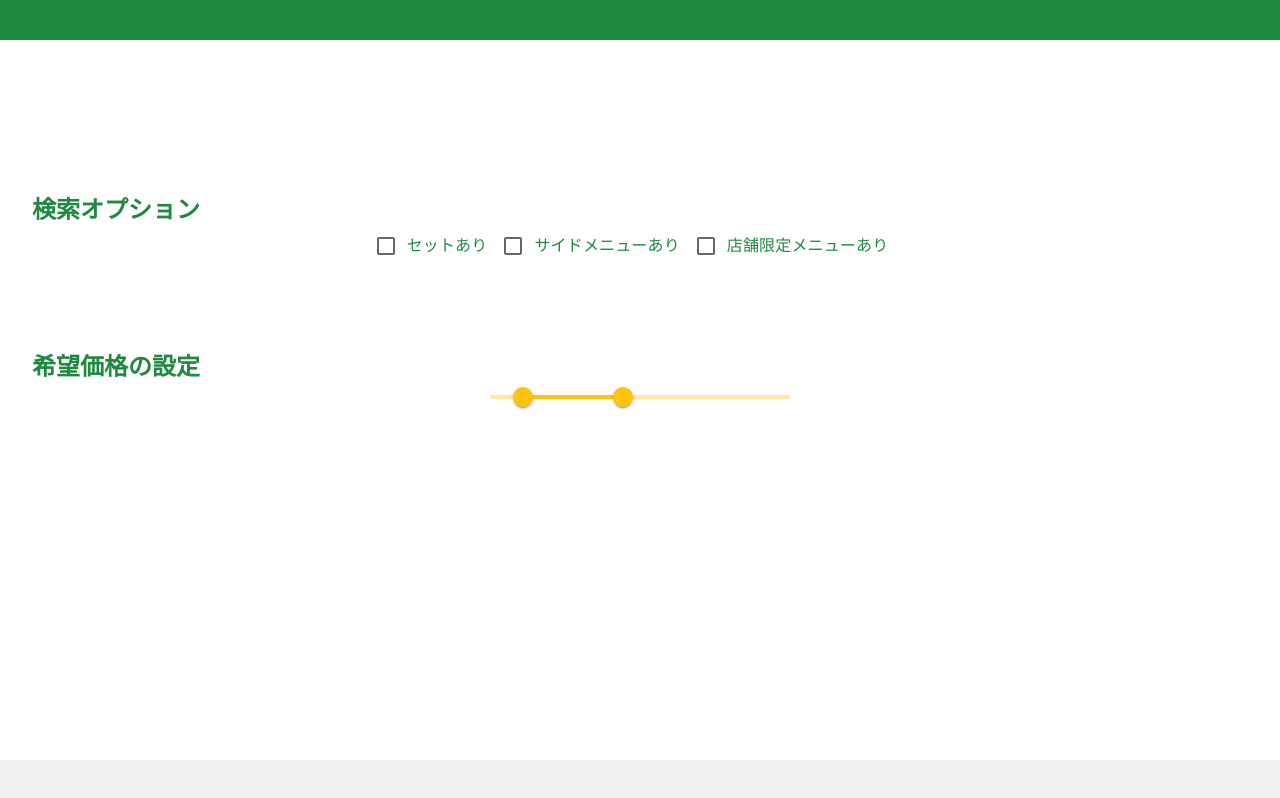
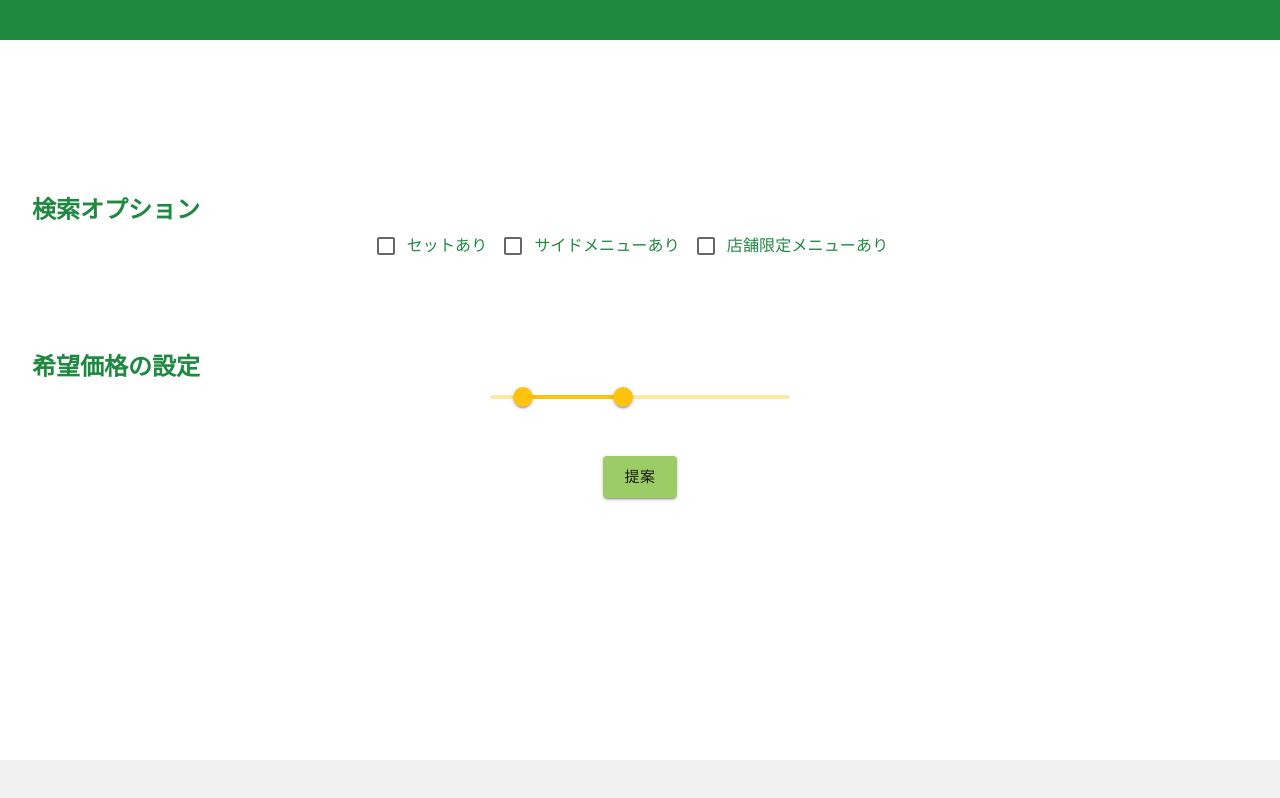
Before and after one commit to kapibara99/subway-combinations, a React (Vite) app in the folder vite-project/: page / in a window 1280 px wide. Built offline with nearby package versions, Linux system fonts and the light colour scheme.

Commit message:
add to result button

```diff
--- a/vite-project/src/components/usuallyMargin/MarginSet.tsx
+++ b/vite-project/src/components/usuallyMargin/MarginSet.tsx
@@ -1,5 +1,6 @@
 import * as React from 'react';
 import "./margin.scss"
+import { marginSetType } from '../../@types/element';
 
 export const MarginSet = (props:marginSetType) => {
   const style = String(props.value) ? `margin-${props.value}` : "";
--- a/vite-project/src/pages/Home.tsx
+++ b/vite-project/src/pages/Home.tsx
@@ -1,10 +1,16 @@
 //mui
 import { useEffect, useState } from 'react';
+
+//router
+import { Link } from "react-router-dom";
+
+// mui
+import { Box , Button } from "@mui/material";
 
 // Local Components
 import { CheckList } from '../components/checkList/checkList';
 import MinimumDistanceSlider from '../components/SlideBar/SlideBar';
-import { MarginSet } from '../components/UsuallyMargin/marginSet';
+import { MarginSet } from '../components/usuallyMargin/MarginSet';
 
 export const Home = () => {
     return (
@@ -12,8 +18,19 @@ export const Home = () => {
       <CheckList />
       <MarginSet value="large" />
       <MinimumDistanceSlider />
+      <MarginSet value="middle" />
+      <Box textAlign='center'>
+      <Button
+        variant="contained"
+        color="primary"
+        size="large"
+        component={Link}
+        to="/result"
+      >
+      提案
+    </Button>
+      </Box>
       <MarginSet value="large" />
-
     </main>
   )
 }
--- a/vite-project/src/pages/Result.tsx
+++ b/vite-project/src/pages/Result.tsx
@@ -1,4 +1,5 @@
 import React, { useState , useEffect } from 'react'
+
 import { ResultCard } from '../components/resultCard/resultCard';
 //redux
 import { useDispatch, useSelector } from 'react-redux';
@@ -19,15 +20,13 @@ export const Result = () => {
       dispatch(updateDataAction(data));
     });
   },[])
-  // const resultList:React.VFC = (array:Data[]) => {
-  //   return
-  // }
+
   return (
     <main>
-      {/* <p>aaaa</p> */}
-      {recommendMenu.map( (data:Data,i:number) =>
+      {recommendMenu.length && recommendMenu.map( (data:Data,i:number) =>
         <ResultCard key={i} name = {String(i)}  value = {data}/>
       )}
+      {!recommendMenu.length && <p>no data</p> }
     </main>
   )
 }
```
